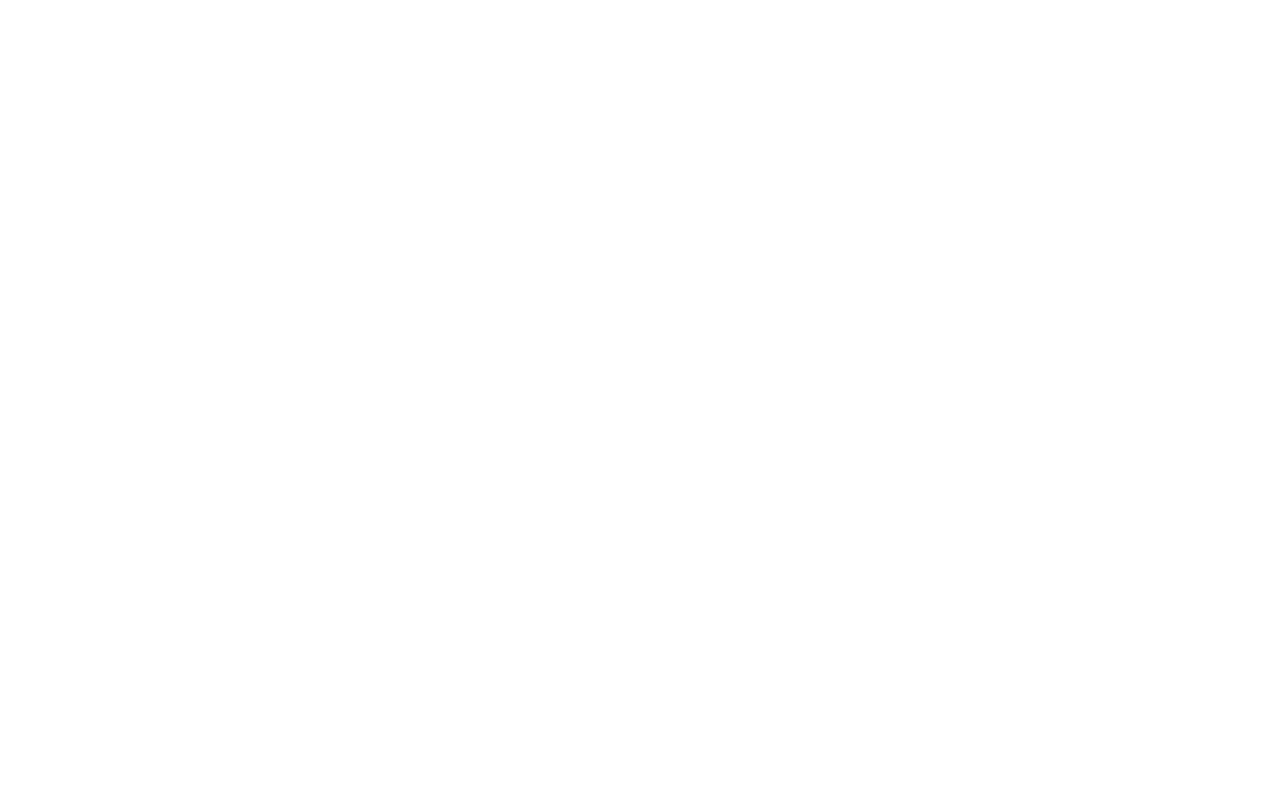
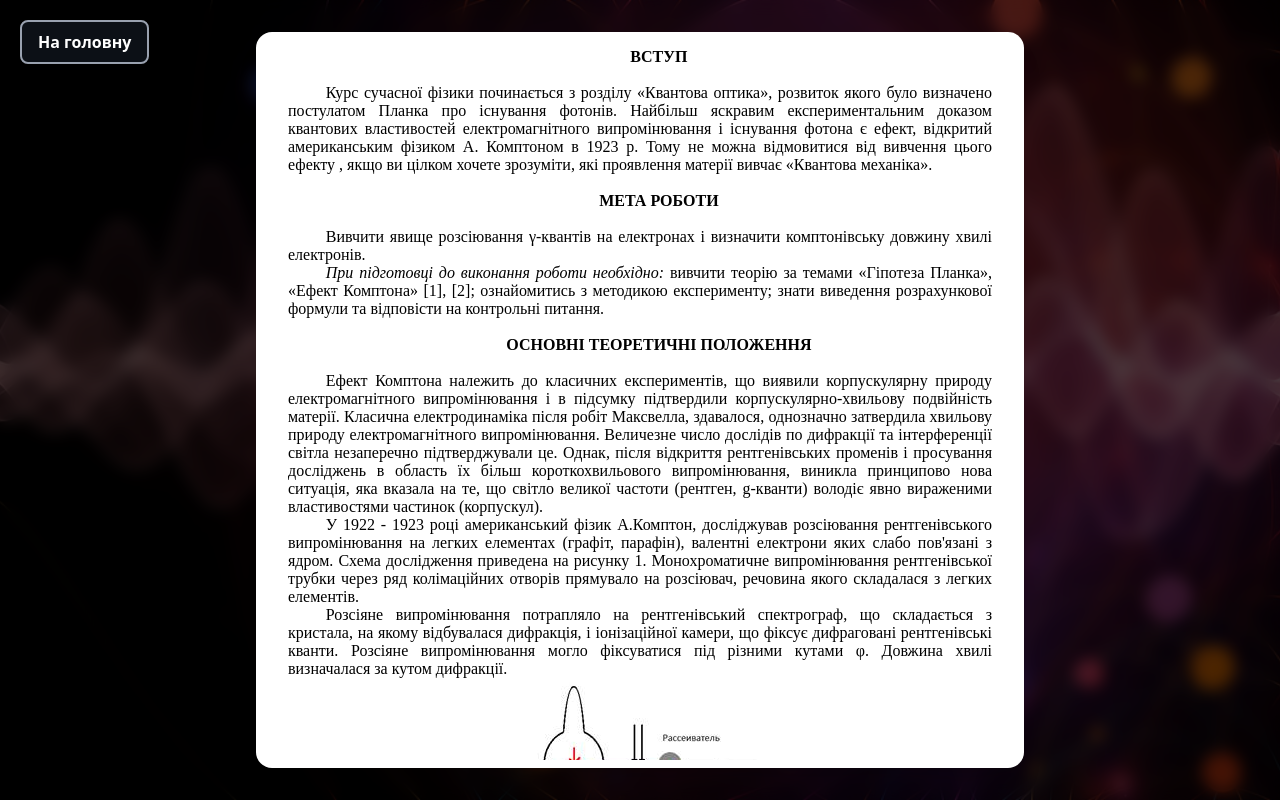
Before and after one commit to Kyk0/Compton-effect-lab, a React (Vite) app: page /theory in a window 1280 px wide. Before the commit this address had no page. Built offline with nearby package versions, Linux system fonts and the light colour scheme.

Commit message:
theory + instructions

```diff
--- a/src/Home.jsx
+++ b/src/Home.jsx
@@ -25,27 +25,29 @@
 
             <div className="grid grid-cols-2 p-4 font-semibold gap-4 mt-5   ">
               <a
-                href="/Lab95укр.doc"
+                href="/Lab95ukr.docx"
                 download
                 className="bg-gray-600/40 p-5 rounded-lg border-2 border-gray-400 transition-all duration-300
                 hover:bg-cyan-600/90 hover:scale-105 hover:border-cyan-300 cursor-pointer"
               >
-                Теоретичні положення
+                Завантажити довідку
               </a>
 
-              <div
+              <Link
+                to="/theory"
                 className="bg-gray-600/40 p-5 rounded-lg border-2 border-gray-400 transition-all duration-300
                 hover:bg-purple-600/90 hover:scale-105 hover:border-purple-300 cursor-pointer"
               >
-                Методика вимірювань
-              </div>
+                Теоретичні положення
+              </Link>
 
-              <div
+              <Link
+                to="/instructions"
                 className="bg-gray-600/40 p-5 rounded-lg border-2 border-gray-400 transition-all duration-300
                 hover:bg-pink-600/90 hover:scale-105 hover:border-pink-300 cursor-pointer"
               >
-                Довідка
-              </div>
+                Порядок виконання
+              </Link>
 
               <Link
                 to="/playground"
--- /dev/null
+++ b/src/InstructionsPage.jsx
@@ -0,0 +1,28 @@
+import BackButton from './BackButton';
+
+export default function InstructionsPage() {
+  return (
+    <main className="relative min-h-screen overflow-hidden text-white">
+      {/* background */}
+      <div
+        className="absolute inset-0 bg-cover bg-center z-0"
+        style={{ backgroundImage: "url('/background.png')" }}
+      />
+      <div className="absolute inset-0 backdrop-blur-sm bg-black/70 z-0" />
+
+      {/* content */}
+      <div className="relative z-10 h-screen flex flex-col items-center px-16">
+        <BackButton />
+
+        {/* content box */}
+        <div className="bg-white rounded-2xl shadow-xl w-full max-w-3xl my-8 h-[calc(100vh-4rem)] overflow-hidden">
+          <iframe
+            src="/Plan/Lab95ukr_plan.html"
+            title="Plan"
+            className="w-full h-full border-none rounded-2xl px-6 py-2"
+          />
+        </div>
+      </div>
+    </main>
+  );
+}
--- /dev/null
+++ b/src/TheoryPage.jsx
@@ -0,0 +1,28 @@
+import BackButton from './BackButton';
+
+export default function TheoryPage() {
+  return (
+    <main className="relative min-h-screen overflow-hidden text-white">
+      {/* background */}
+      <div
+        className="absolute inset-0 bg-cover bg-center z-0"
+        style={{ backgroundImage: "url('/background.png')" }}
+      />
+      <div className="absolute inset-0 backdrop-blur-sm bg-black/70 z-0" />
+
+      {/* content */}
+      <div className="relative z-10 h-screen flex flex-col items-center px-16">
+        <BackButton />
+
+        {/* content box */}
+        <div className="bg-white rounded-2xl shadow-xl w-full max-w-3xl my-8 h-[calc(100vh-4rem)] overflow-hidden">
+          <iframe
+            src="/Theory/Lab95ukr_theory.html"
+            title="Theory"
+            className="w-full h-full border-none rounded-2xl px-6 py-2"
+          />
+        </div>
+      </div>
+    </main>
+);
+}
--- a/src/main.jsx
+++ b/src/main.jsx
@@ -3,12 +3,16 @@
 import './index.css'
 import Home from './Home.jsx'
 import LabPage from './LabPage.jsx';
+import TheoryPage from './TheoryPage.jsx';
+import InstructionsPage from './InstructionsPage.jsx';
 
 createRoot(document.getElementById('root')).render(
   <BrowserRouter>
-  <Routes>
-    <Route path='/' element={<Home />}/>
-    <Route path='/playground' element={<LabPage />}/>
-  </Routes>
+    <Routes>
+      <Route path='/' element={<Home />} />
+      <Route path='/playground' element={<LabPage />} />
+      <Route path='/theory' element={<TheoryPage />} />
+      <Route path='/instructions' element={<InstructionsPage />} />
+    </Routes>
   </BrowserRouter>,
 )
```
